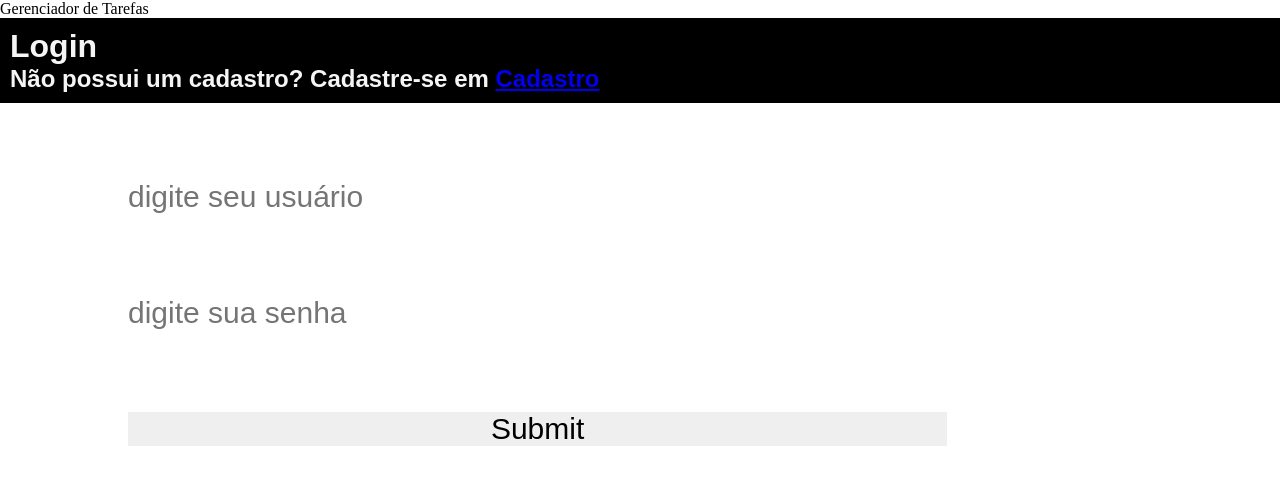
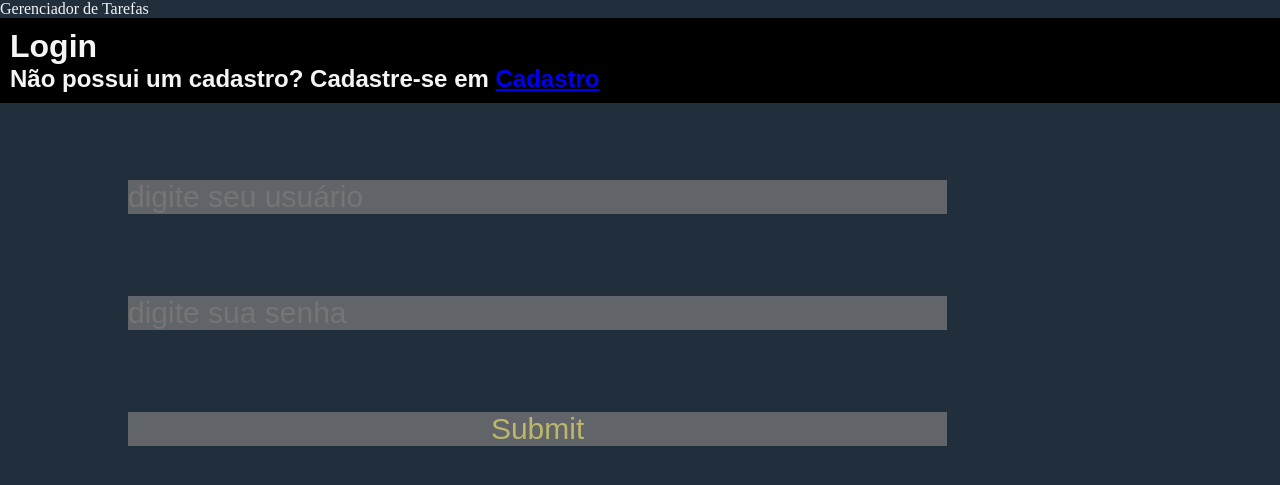
Before and after one commit to lucastrogo/GerenciadorTarefas, a Flask app: page /login in a window 1280 px wide. Shown: the top 485 px of the page. Run offline with Flask 3, Linux system fonts and the light colour scheme; parts of the project's set-up code (start-up, migrations or seed data) failed here and were passed over.

Commit message:
Update login.html

```diff
--- a/templates/login.html
+++ b/templates/login.html
@@ -17,7 +17,11 @@
             font-family: 'arial';
             color: whitesmoke;
             }
+        body{
+            background-color:#212F3D;
+            color:whitesmoke;
 
+        }
         form{
             font-size: 50px;
             width: 80%;
@@ -30,7 +34,8 @@
             font-size:30px;
             width: 80%;
             font-family: Arial, Helvetica, sans-serif;
-
+            background-color:#616468;
+            color:darkkhaki;
         }
     </style>
 </head>
```
